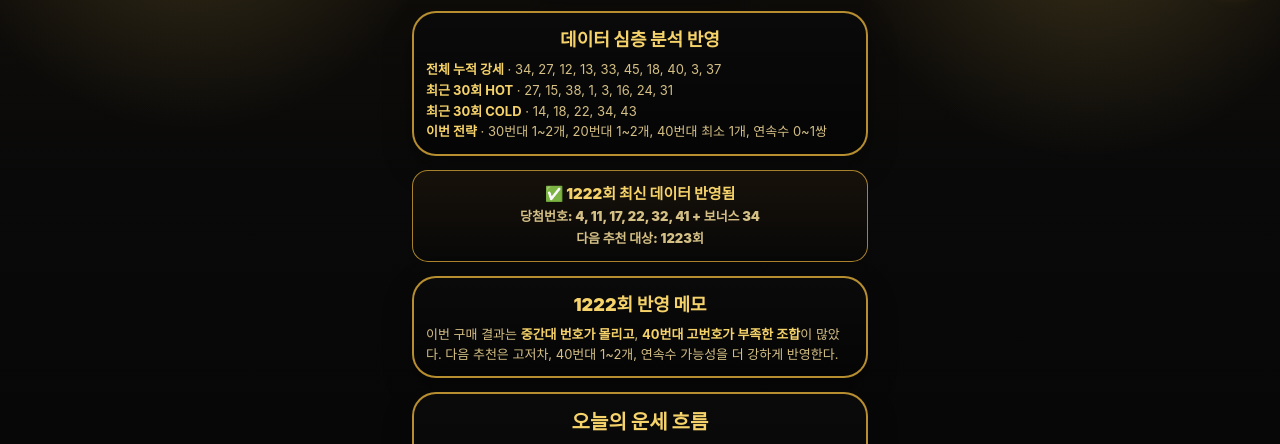
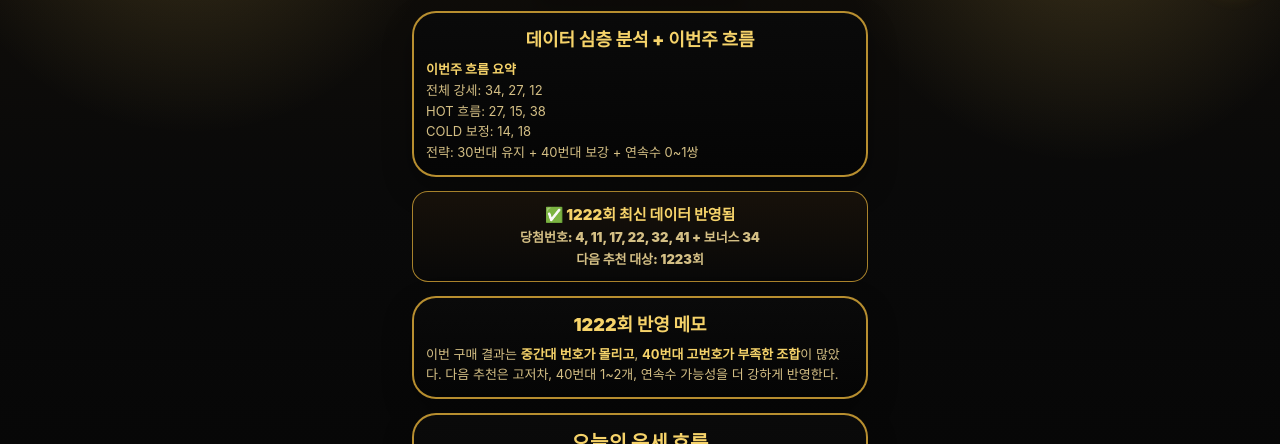
Before and after one commit to chemdtycm-hash/eokeokeok, a website: page index.html in a window 1280 px wide. Shown: the part 249-693 px from the top of the page. Drawn offline with Linux system fonts and the light colour scheme.

Commit message:
Add files via upload

```diff
--- a/index.html
+++ b/index.html
@@ -483,5 +483,37 @@ if ("serviceWorker" in navigator) {
 }
 </script>
 
+
+<script>
+function generateWeeklySummary(){
+  const hot = [27,15,38,1,3,16,24,31].slice(0,3).join(", ");
+  const cold = [14,18,22,34,43].slice(0,2).join(", ");
+  const strong = [34,27,12,13,33,45,18,40,3,37].slice(0,3).join(", ");
+
+  return `
+  <strong style="color:var(--gold2);">이번주 흐름 요약</strong><br>
+  전체 강세: ${strong}<br>
+  HOT 흐름: ${hot}<br>
+  COLD 보정: ${cold}<br>
+  전략: 30번대 유지 + 40번대 보강 + 연속수 0~1쌍
+  `;
+}
+
+function applyWeeklySummary(){
+  const box = document.getElementById("deep-analysis-box");
+  if(!box) return;
+  box.innerHTML = `
+    <div style="font-size:18px;font-weight:900;color:var(--gold2);margin-bottom:8px;text-align:center;">
+      데이터 심층 분석 + 이번주 흐름
+    </div>
+    <div style="color:var(--muted);font-size:13px;line-height:1.6;text-align:left;">
+      ${generateWeeklySummary()}
+    </div>
+  `;
+}
+
+applyWeeklySummary();
+</script>
+
 </body>
 </html>
```
